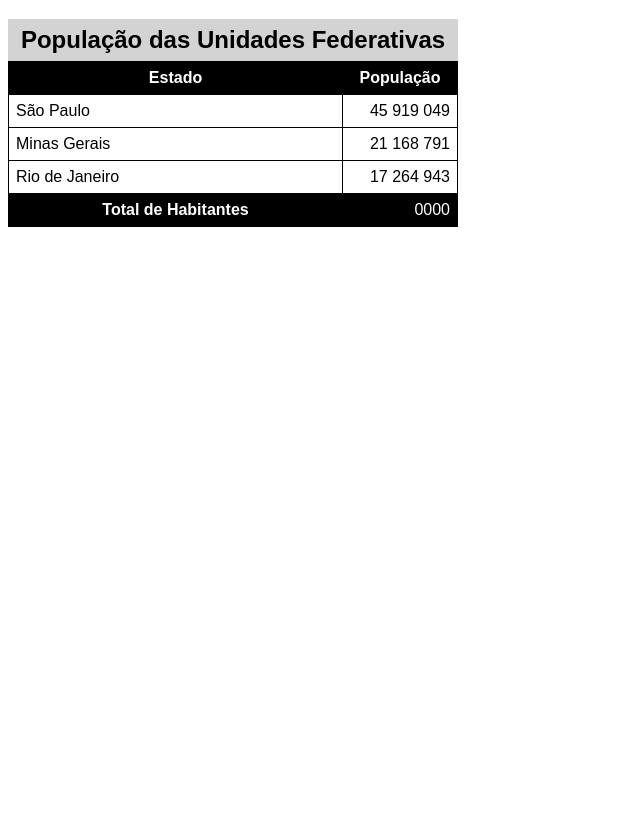
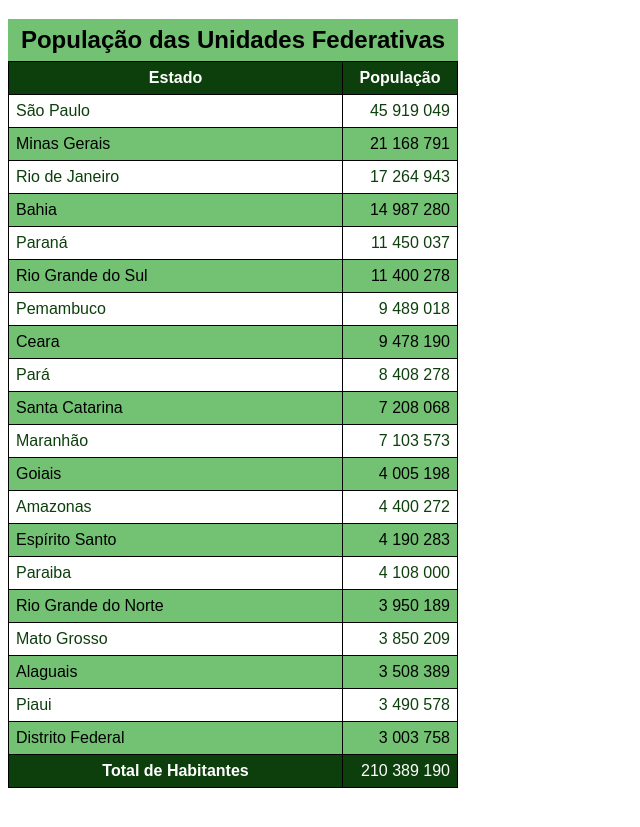
Before and after one commit to JoelVigario/html_css, a plain HTML site: page exercicios/ex014-tabelas/tabela002.html in a window 1280 px wide. Shown: the part 61-888 px from the top of the page, without its empty margins (0-640 px from the left). Before the commit the page ends 800 px from the top, so only its background shows below. Drawn offline with Linux system fonts and the light colour scheme.

Commit message:
Uso de tabelas grandes

```diff
--- a/exercicios/ex014-tabelas/tabela002.html
+++ b/exercicios/ex014-tabelas/tabela002.html
@@ -3,24 +3,37 @@
 <head>
     <meta charset="UTF-8">
     <meta name="viewport" content="width=device-width, initial-scale=1.0">
+    <meta http-equiv="X-UA-Compatible" content="ie=edge">
     <title>Tabelas</title>
     <style>
         body {
             font-family: Arial, Helvetica, sans-serif;
+            height: 400vh;
         }
         table {
+            position: relative;
             width: 450px;
             border-collapse: collapse;
         }
         thead, tfoot {
-            background-color: black;
+            background-color: #0d3f0d;
             color: white;
+        }
+        thead {
+            position: sticky;
+            top: 0;
         }
         caption {
             font-size: 1.5em;
             font-weight: bold;
-            background-color: lightgray;
+            background-color: #73c173;
             padding: 7px;
+        }
+        tbody > tr:nth-child(odd) {
+            color: #0d3f0d;
+        }
+        tbody > tr:nth-child(even) {
+            background-color: #73c173;
         }
         td, th {
             border: 1px solid black;
@@ -63,11 +76,79 @@
                 <td>Rio de Janeiro</td>
                 <td class="num">17 264 943</td>
             </tr>
+            <tr>
+                <td>Bahia</td>
+                <td class="num">14 987 280</td>
+            </tr>
+            <tr>
+                <td>Paraná</td>
+                <td class="num">11 450 037</td>
+            </tr>
+            <tr>
+                <td>Rio Grande do Sul</td>
+                <td class="num">11 400 278</td>
+            </tr>
+            <tr>
+                <td>Pemambuco</td>
+                <td class="num">9 489 018</td>
+            </tr>
+            <tr>
+                <td>Ceara</td>
+                <td class="num">9 478 190</td>
+            </tr>
+            <tr>
+                <td>Pará</td>
+                <td class="num">8 408 278</td>
+            </tr>
+            <tr>
+                <td>Santa Catarina</td>
+                <td class="num">7 208 068</td>
+            </tr>
+            <tr>
+                <td>Maranhão</td>
+                <td class="num">7 103 573</td>
+            </tr>
+            <tr>
+                <td>Goiais</td>
+                <td class="num">4 005 198</td>
+            </tr>
+            <tr>
+                <td>Amazonas</td>
+                <td class="num">4 400 272</td>
+            </tr>
+            <tr>
+                <td>Espírito Santo</td>
+                <td class="num">4 190 283</td>
+            </tr>
+            <tr>
+                <td>Paraiba</td>
+                <td class="num">4 108 000</td>
+            </tr>
+            <tr>
+                <td>Rio Grande do Norte</td>
+                <td class="num">3 950 189</td>
+            </tr>
+            <tr>
+                <td>Mato Grosso</td>
+                <td class="num">3 850 209</td>
+            </tr>
+            <tr>
+                <td>Alaguais</td>
+                <td class="num">3 508 389</td>
+            </tr>
+            <tr>
+                <td>Piaui</td>
+                <td class="num">3 490 578</td>
+            </tr>
+            <tr>
+                <td>Distrito Federal</td>
+                <td class="num">3 003 758</td>
+            </tr>
         </tbody>
         <tfoot>
             <tr>
                 <th scope="row">Total de Habitantes</th>
-                <td class="num">0000</td>
+                <td class="num">210 389 190</td>
             </tr>
         </tfoot>
     </table>
```
